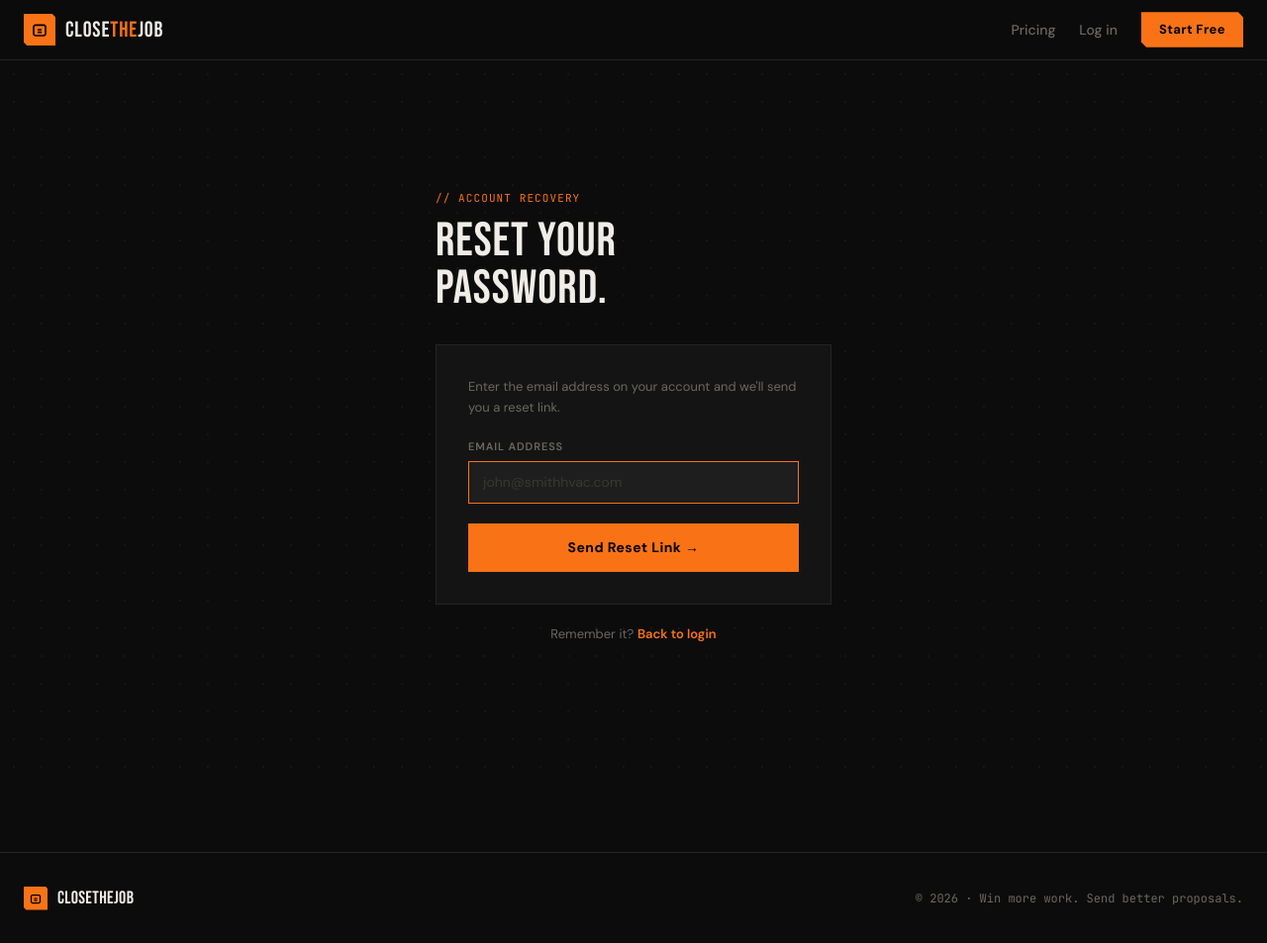
After one commit to ryanzlotnik-bit/proposalai, a Flask app: page /forgot-password in a window 1280 px wide. The commit adds this page. Shown: the whole page at 99% size. Run offline with Flask 3, Linux system fonts and the light colour scheme; some libraries are stand-ins or nearby versions.

Commit message:
Add forgot password / email reset flow
- User model: pw_reset_token, pw_reset_expires columns + migrations
- Routes: /forgot-password and /reset-password/<token>
- Templates: forgot_password.html, reset_password.html
- Login page: "Forgot password?" link below password field

Co-Authored-By: Claude Sonnet 4.6 <noreply@anthropic.com>

```diff
--- a/app.py
+++ b/app.py
@@ -282,6 +282,8 @@ class User(db.Model, UserMixin):
     subscription_status = db.Column(db.String(50), default='trial')
     stripe_customer_id = db.Column(db.String(200), default='')
     stripe_subscription_id = db.Column(db.String(200), default='')
+    pw_reset_token = db.Column(db.String(100), nullable=True)
+    pw_reset_expires = db.Column(db.DateTime, nullable=True)
     plan = db.Column(db.String(50), default='trial')  # trial, starter, pro, enterprise
     trial_expires_at = db.Column(db.DateTime, nullable=True)
     specialty = db.Column(db.String(200), default='')   # comma-separated specialties
@@ -1692,6 +1694,57 @@ def login():
 def logout():
     logout_user()
     return redirect(url_for('index'))
+
+
+@app.route('/forgot-password', methods=['GET', 'POST'])
+def forgot_password():
+    if current_user.is_authenticated:
+        return redirect(url_for('dashboard'))
+    if request.method == 'POST':
+        email = request.form.get('email', '').strip().lower()
+        user = User.query.filter_by(email=email).first()
+        # Always show success message — don't reveal if email exists
+        if user:
+            token = secrets.token_urlsafe(32)
+            user.pw_reset_token = token
+            user.pw_reset_expires = datetime.utcnow() + timedelta(hours=1)
+            db.session.commit()
+            reset_url = url_for('reset_password', token=token, _external=True)
+            body = f"""<p>Hi {user.name},</p>
+<p>You requested a password reset for your CloseTheJob account.</p>
+<p><a href="{reset_url}" style="background:#F97316;color:#000;padding:12px 24px;text-decoration:none;font-weight:700;display:inline-block;">Reset My Password →</a></p>
+<p>This link expires in 1 hour. If you didn't request this, ignore this email.</p>
+<p style="color:#888;font-size:12px;">— CloseTheJob</p>"""
+            send_email_sendgrid(user.email, 'Reset your CloseTheJob password', body)
+        flash('If that email is in our system, a reset link is on its way.', 'success')
+        return redirect(url_for('forgot_password'))
+    return render_template('forgot_password.html')
+
+
+@app.route('/reset-password/<token>', methods=['GET', 'POST'])
+def reset_password(token):
+    if current_user.is_authenticated:
+        return redirect(url_for('dashboard'))
+    user = User.query.filter_by(pw_reset_token=token).first()
+    if not user or not user.pw_reset_expires or user.pw_reset_expires < datetime.utcnow():
+        flash('This reset link is invalid or has expired. Please request a new one.', 'error')
+        return redirect(url_for('forgot_password'))
+    if request.method == 'POST':
+        password = request.form.get('password', '')
+        confirm = request.form.get('confirm_password', '')
+        if len(password) < 8:
+            flash('Password must be at least 8 characters.', 'error')
+            return render_template('reset_password.html', token=token)
+        if password != confirm:
+            flash('Passwords do not match.', 'error')
+            return render_template('reset_password.html', token=token)
+        user.password = bcrypt.generate_password_hash(password).decode('utf-8')
+        user.pw_reset_token = None
+        user.pw_reset_expires = None
+        db.session.commit()
+        flash('Password updated! You can now log in.', 'success')
+        return redirect(url_for('login'))
+    return render_template('reset_password.html', token=token)
 
 
 @app.route('/dashboard')
@@ -4377,6 +4430,8 @@ with app.app_context():
         'ALTER TABLE scheduled_job ADD COLUMN recurring BOOLEAN DEFAULT 0',
         'ALTER TABLE scheduled_job ADD COLUMN recurrence_type VARCHAR(20) DEFAULT \'\'',
         'ALTER TABLE scheduled_job ADD COLUMN recurrence_end_date DATE',
+        'ALTER TABLE "user" ADD COLUMN pw_reset_token VARCHAR(100)',
+        'ALTER TABLE "user" ADD COLUMN pw_reset_expires DATETIME',
     ]
     for _sql in _migrations:
         try:
--- /dev/null
+++ b/templates/forgot_password.html
@@ -0,0 +1,45 @@
+{% extends "base.html" %}
+{% block title %}Forgot Password — CloseTheJob{% endblock %}
+
+{% block content %}
+<div style="min-height:90vh;display:flex;align-items:center;justify-content:center;padding:40px 24px;position:relative;overflow:hidden;">
+  <div class="dot-grid" style="position:absolute;inset:0;opacity:0.4;"></div>
+
+  <div style="position:relative;z-index:2;width:100%;max-width:400px;" class="fade-up">
+
+    <div style="margin-bottom:32px;">
+      <div style="font-family:'JetBrains Mono',monospace;font-size:11px;color:var(--orange);text-transform:uppercase;letter-spacing:0.1em;margin-bottom:12px;">// Account recovery</div>
+      <h1 class="font-display" style="font-size:48px;color:var(--text);line-height:1;">Reset Your<br />Password.</h1>
+    </div>
+
+    {% with messages = get_flashed_messages(with_categories=true) %}
+      {% for cat, msg in messages %}
+        <div style="margin-bottom:16px;padding:14px 16px;border-radius:6px;font-size:13px;
+          {% if cat == 'success' %}background:rgba(74,222,128,0.1);border:1px solid var(--green);color:var(--green);
+          {% else %}background:rgba(248,113,113,0.1);border:1px solid var(--red);color:var(--red);{% endif %}">
+          {{ msg }}
+        </div>
+      {% endfor %}
+    {% endwith %}
+
+    <div class="ctj-card" style="padding:32px;">
+      <p style="font-size:13px;color:var(--text-muted);margin-bottom:20px;line-height:1.6;">Enter the email address on your account and we'll send you a reset link.</p>
+      <form method="POST" action="{{ url_for('forgot_password') }}">
+        <div style="margin-bottom:20px;">
+          <label class="ctj-label">Email Address</label>
+          <input type="email" name="email" required autofocus class="ctj-input" placeholder="john@smithhvac.com" />
+        </div>
+        <button type="submit" class="btn-orange" style="width:100%;justify-content:center;padding:14px;font-size:14px;clip-path:none;">
+          Send Reset Link →
+        </button>
+      </form>
+    </div>
+
+    <p style="text-align:center;font-size:13px;color:var(--text-muted);margin-top:20px;">
+      Remember it?
+      <a href="{{ url_for('login') }}" style="color:var(--orange);text-decoration:none;font-weight:600;">Back to login</a>
+    </p>
+
+  </div>
+</div>
+{% endblock %}
--- a/templates/login.html
+++ b/templates/login.html
@@ -18,9 +18,12 @@
           <label class="ctj-label">Email Address</label>
           <input type="email" name="email" required autofocus class="ctj-input" placeholder="john@smithhvac.com" />
         </div>
-        <div style="margin-bottom:24px;">
+        <div style="margin-bottom:8px;">
           <label class="ctj-label">Password</label>
           <input type="password" name="password" required class="ctj-input" placeholder="Your password" />
+        </div>
+        <div style="margin-bottom:24px;text-align:right;">
+          <a href="{{ url_for('forgot_password') }}" style="font-size:12px;color:var(--text-muted);text-decoration:none;">Forgot password?</a>
         </div>
         <button type="submit" class="btn-orange" style="width:100%;justify-content:center;padding:14px;font-size:14px;clip-path:none;">
           Log In →
```
Also changed, not shown: templates/reset_password.html (added, +47 -0 lines).
